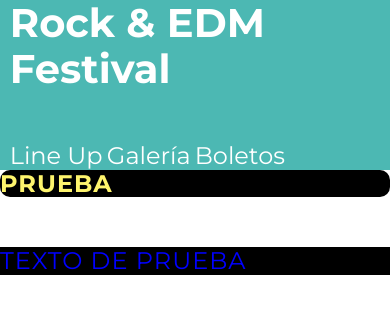
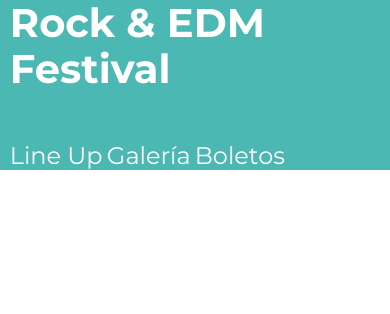
Before and after one commit to DiegoArroyo12/DesarrolloWEB, a PHP site: page / in a window 390 px wide. Shown: the top 314 px of the page. Run offline with PHP 8.4, Linux system fonts and the light colour scheme.

Commit message:
Creando Mixins para Media Queries

```diff
--- a/FestivalMusica_inicio/build/css/app.css
+++ b/FestivalMusica_inicio/build/css/app.css
@@ -371,21 +371,4 @@ h3 {
   color: #FEF46D;
 }
 
-.prueba {
-  text-transform: uppercase;
-  font-size: 2.4rem;
-  color: #FEF46D;
-  letter-spacing: 1px;
-  background-color: black;
-  border-radius: 1rem;
-}
-
-.texto-prueba {
-  text-transform: uppercase;
-  font-size: 2.4rem;
-  color: blue;
-  letter-spacing: 1px;
-  background-color: black;
-}
-
 /*# sourceMappingURL=app.css.map */
--- a/FestivalMusica_inicio/index.html
+++ b/FestivalMusica_inicio/index.html
@@ -25,9 +25,5 @@
         </div>
     </header>
 
-    <h1 class="prueba">Prueba</h1>
-
-    <p class="texto-prueba">Texto de Prueba</p>
-
 </body>
 </html>
--- a/FestivalMusica_inicio/src/scss/base/_mixins.scss
+++ b/FestivalMusica_inicio/src/scss/base/_mixins.scss
@@ -1,14 +1,38 @@
 @use '../base/variables' as v;
 
-@mixin heading($color: blue, $border-radius: false) {
-    text-transform: uppercase;
-    font-size: 2.4rem;
-    color: $color;
-    letter-spacing: 1px;
-    background-color: black;
+// @mixin heading($color: blue, $border-radius: false) {
+//     text-transform: uppercase;
+//     font-size: 2.4rem;
+//     color: $color;
+//     letter-spacing: 1px;
+//     background-color: black;
 
-    @if $border-radius {
-        border-radius: 1rem;
+//     @if $border-radius {
+//         border-radius: 1rem;
+//     }
+// }
+/* Mixin hace que podamos reutilizar el código y se incluye con @incluide */
+
+@mixin telefono {
+    @media (min-width: v.$telefono) {
+        @content;
     }
 }
-/* Mixin hace que podamos reutilizar el código y se incluye con @incluide */
+
+@mixin tablet {
+    @media (min-width: v.$tablet) {
+        @content;
+    }
+}
+
+@mixin desktop {
+    @media (min-width: v.$desktop) {
+        @content;
+    }
+}
+
+@mixin desktop {
+    @media (min-width: v.$desktopXL) {
+        @content;
+    }
+}
--- a/FestivalMusica_inicio/src/scss/base/_variables.scss
+++ b/FestivalMusica_inicio/src/scss/base/_variables.scss
@@ -8,3 +8,9 @@ $amarillo: #FEF46D;
 $morado: #752F97;
 $negro: #000000;
 $blanco: #FFFFFF;
+
+// Tamaños de Media Queries
+$telefonos: 480px;
+$tablet: 768px;
+$desktop: 992px;
+$desktopXL: 1200px;
--- a/FestivalMusica_inicio/src/scss/layout/_header.scss
+++ b/FestivalMusica_inicio/src/scss/layout/_header.scss
@@ -19,11 +19,3 @@
         }
     }
 }
-
-.prueba {
-   @include m.heading(v.$amarillo, true);
-}
-
-.texto-prueba {
-    @include m.heading;
-}
```
Also changed, not shown: 1 other file.
